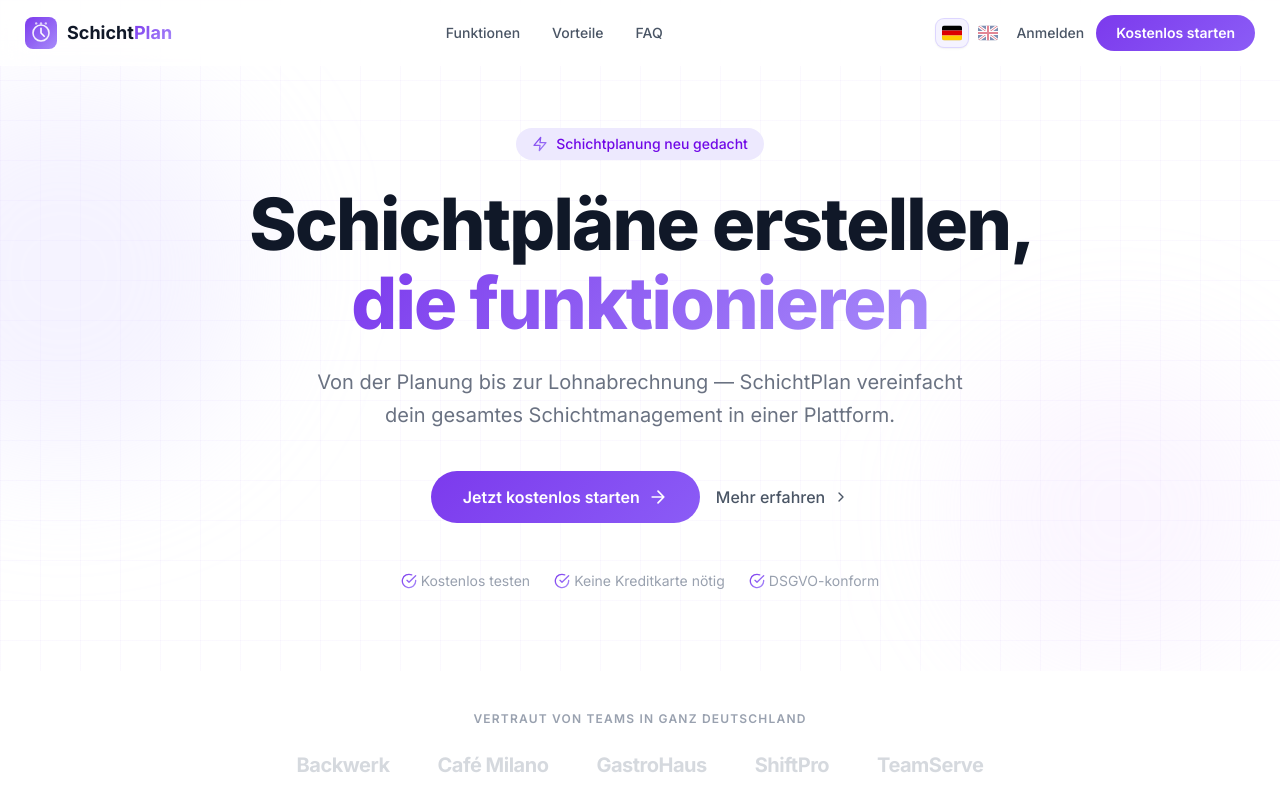
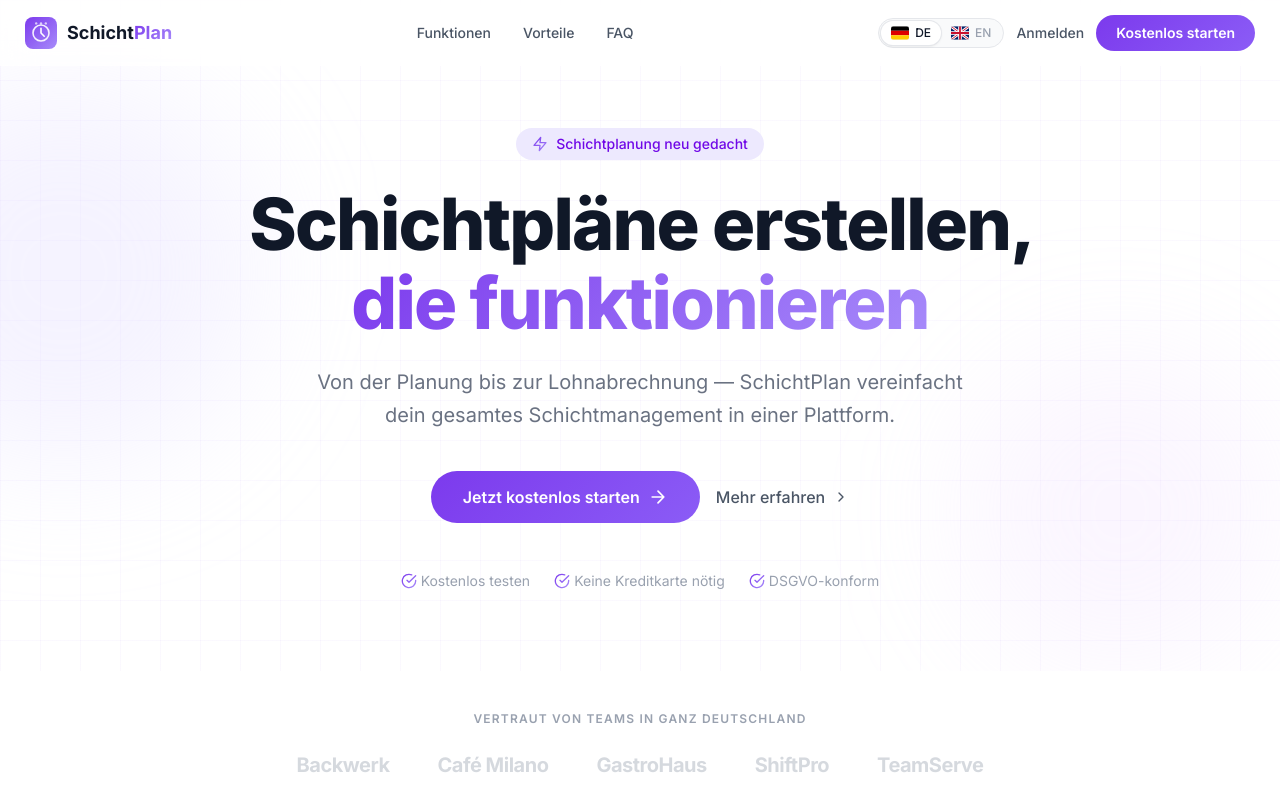
Before and after one commit to eltahawyomar001-eng/SchichtPlan, a Next.js app: page / in a window 1280 px wide. Shown: the top 800 px of the page. Built offline with nearby package versions, Linux system fonts and the light colour scheme; no server answers.

Commit message:
fix: add missing signOut translation key + redesign language switcher as polished segmented pill

```diff
--- a/messages/de.json
+++ b/messages/de.json
@@ -349,6 +349,7 @@
     "role": "Rolle",
     "security": "Sicherheit",
     "securityDesc": "Konto-Sicherheitseinstellungen",
+    "signOut": "Abmelden",
     "language": "Sprache",
     "languageDesc": "Wählen Sie Ihre bevorzugte Sprache",
     "german": "Deutsch",
--- a/messages/en.json
+++ b/messages/en.json
@@ -349,6 +349,7 @@
     "role": "Role",
     "security": "Security",
     "securityDesc": "Account security settings",
+    "signOut": "Sign out",
     "language": "Language",
     "languageDesc": "Choose your preferred language",
     "german": "Deutsch",
--- a/src/components/layout/language-switcher.tsx
+++ b/src/components/layout/language-switcher.tsx
@@ -10,9 +10,10 @@ const LOCALES: {
   value: Locale;
   icon: ComponentType<SVGProps<SVGSVGElement>>;
   label: string;
+  short: string;
 }[] = [
-  { value: "de", icon: DEFlagIcon, label: "Deutsch" },
-  { value: "en", icon: GBFlagIcon, label: "English" },
+  { value: "de", icon: DEFlagIcon, label: "Deutsch", short: "DE" },
+  { value: "en", icon: GBFlagIcon, label: "English", short: "EN" },
 ];
 
 export function LanguageSwitcher() {
@@ -20,6 +21,7 @@ export function LanguageSwitcher() {
   const [isPending, startTransition] = useTransition();
 
   function handleChange(nextLocale: Locale) {
+    if (nextLocale === locale) return;
     startTransition(async () => {
       await setLocale(nextLocale);
       window.location.reload();
@@ -27,22 +29,28 @@ export function LanguageSwitcher() {
   }
 
   return (
-    <div className="flex items-center gap-1">
-      {LOCALES.map((l) => (
+    <div
+      className={`inline-flex items-center rounded-full border border-gray-200 bg-gray-50 p-0.5 ${isPending ? "opacity-50 pointer-events-none" : ""}`}
+    >
+      {LOCALES.map((l) => {
+        const isActive = locale === l.value;
+        return (
           <button
             key={l.value}
             onClick={() => handleChange(l.value)}
-          disabled={isPending || locale === l.value}
+            disabled={isPending}
             title={l.label}
-          className={`rounded-lg p-1.5 transition-all ${
-            locale === l.value
-              ? "bg-violet-50 ring-1 ring-violet-200 shadow-sm"
-              : "opacity-50 hover:opacity-100 hover:bg-gray-100"
-          } ${isPending ? "opacity-30 cursor-wait" : ""}`}
+            className={`relative flex items-center gap-1.5 rounded-full px-2.5 py-1 text-xs font-medium transition-all duration-200 ${
+              isActive
+                ? "bg-white text-gray-900 shadow-sm ring-1 ring-gray-200"
+                : "text-gray-400 hover:text-gray-600"
+            }`}
           >
-          <l.icon className="h-4 w-5" />
+            <l.icon className="h-3.5 w-[18px] flex-shrink-0" />
+            <span className="hidden sm:inline">{l.short}</span>
           </button>
-      ))}
+        );
+      })}
     </div>
   );
 }
```
Lines whose indentation alone changed are shown as unchanged.
